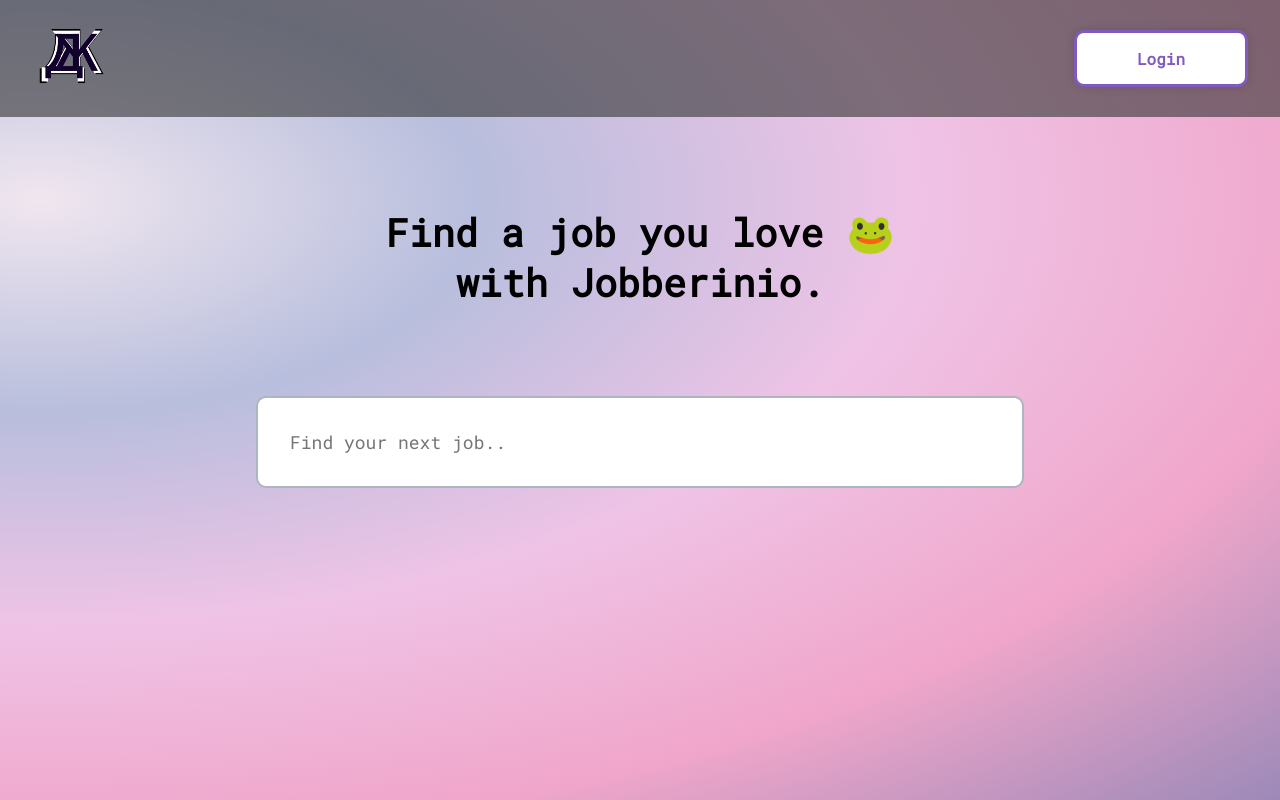
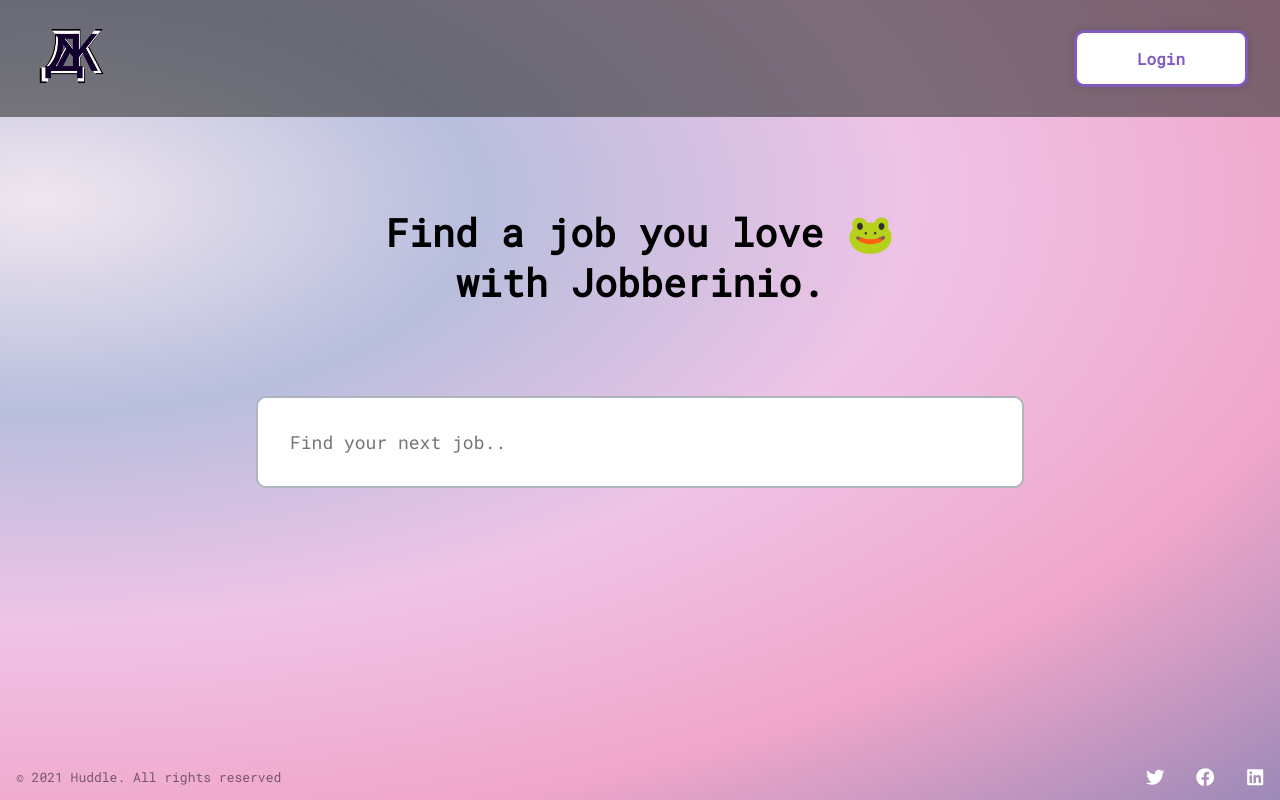
Before and after one commit to bog-Ardidi/inploi-programming-challenge, a Next.js app: page / in a window 1280 px wide. Built offline with nearby package versions, Linux system fonts and the light colour scheme.

Commit message:
added social icons

```diff
--- a/components/Footer.tsx
+++ b/components/Footer.tsx
@@ -1,3 +1,11 @@
+import { StyledFooter } from "../styles/Footer.styled";
+import SocialIcons from "./SocialIcons";
+
 export default function Footer() {
-  return <div></div>;
+  return (
+    <StyledFooter>
+      <p>&copy; 2021 Huddle. All rights reserved</p>
+      <SocialIcons />
+    </StyledFooter>
+  );
 }
--- a/components/Layout.tsx
+++ b/components/Layout.tsx
@@ -1,6 +1,6 @@
 import GlobalStyle from "../styles/GlobalStyle";
 import Header from "./Header";
-import styled from "styled-components";
+import Footer from "./Footer";
 
 export default function Layout({ children }: { children: any }) {
   return (
@@ -8,6 +8,7 @@ export default function Layout({ children }: { children: any }) {
       {/* <GlobalStyle /> */}
       <Header />
       {children}
+      <Footer />
     </>
   );
 }
--- /dev/null
+++ b/components/SocialIcons.tsx
@@ -0,0 +1,26 @@
+import { FaTwitter, FaFacebook, FaLinkedin } from "react-icons/fa";
+import { StyledSocialIcons } from "../styles/Footer.styled";
+
+export default function SocialIcons() {
+  return (
+    <StyledSocialIcons>
+      <li>
+        <a href="https://twitter.com">
+          <FaTwitter />
+        </a>
+      </li>
+
+      <li>
+        <a href="https://facebook.com">
+          <FaFacebook />
+        </a>
+      </li>
+
+      <li>
+        <a href="https://linkedin.com">
+          <FaLinkedin />
+        </a>
+      </li>
+    </StyledSocialIcons>
+  );
+}
--- /dev/null
+++ b/styles/Footer.styled.ts
@@ -0,0 +1,38 @@
+import styled from "styled-components";
+
+export const StyledFooter = styled.div`
+  position: absolute;
+  bottom: 0;
+  width: 100%;
+
+  display: flex;
+  align-items: center;
+  justify-content: space-between;
+
+  p {
+    font-size: small;
+    margin-left: 1rem;
+  }
+`;
+
+export const StyledSocialIcons = styled.div`
+  display: flex;
+  align-items: center;
+  justify-content: center;
+
+  li {
+    list-style: none;
+  }
+
+  a {
+    color: #fff;
+    display: inline-flex;
+    align-items: center;
+    justify-content: center;
+    margin-right: 10px;
+    margin-left: 10px;
+    height: 40px;
+    width: 30px;
+    text-decoration: none;
+  }
+`;
```
Also changed, not shown: package.json (+4 -3 lines), 1 other file (tests, documents, lock files or other folders).
